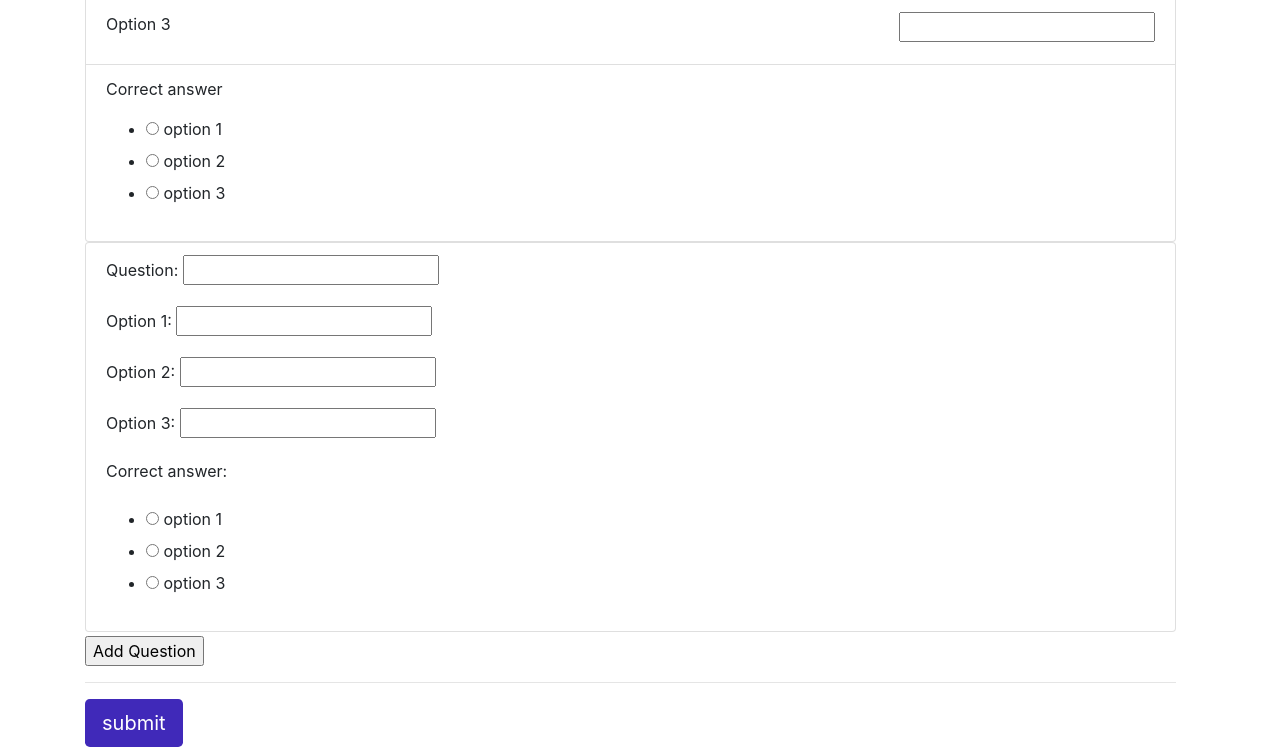
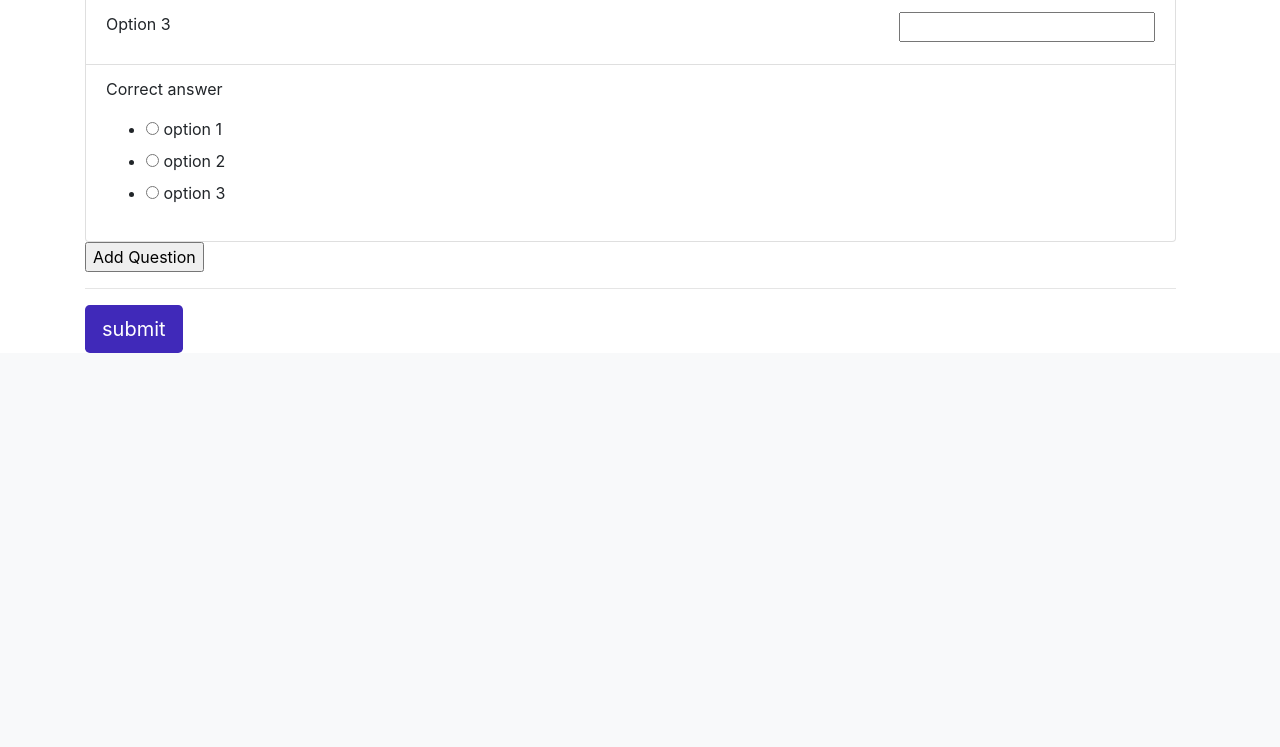
Before and after one commit to RobertNimmo26/quizBuddy, a Django app: page /createQuiz/ in a window 1280 px wide. Shown: the part 562-1309 px from the top of the page. After the commit the page ends 915 px from the top, so only its background shows below. Run offline with Django 3.2, Linux system fonts and the light colour scheme; the visitor is signed in with stand-in values (Sample User, id 1); data that the repository does not hold is empty; some libraries are stand-ins or nearby versions.

```diff
--- a/quiz/forms.py
+++ b/quiz/forms.py
@@ -26,13 +26,13 @@ class quizCreationForm(forms.Form):
     due_date = forms.DateTimeField(input_formats=['%d/%m/%Y %H:%M'], required=True)
 
 class questionCreationForm(forms.Form):
-    question = forms.CharField(widget=forms.TextInput(attrs={'required':'required'}), label="Question", max_length=50, required=True)
-    first_option = forms.CharField(widget=forms.TextInput(attrs={'required':'required'}), label="Option 1", max_length=50, required=True)
-    second_option = forms.CharField(widget=forms.TextInput(attrs={'required':'required'}), label="Option 2", max_length=50, required=True)
-    third_option = forms.CharField(widget=forms.TextInput(attrs={'required':'required'}), label="Option 3", max_length=50, required=True)
+    question = forms.CharField(widget=forms.TextInput(attrs={}), label="Question", max_length=50, required=True)
+    first_option = forms.CharField(widget=forms.TextInput(attrs={}), label="Option 1", max_length=50, required=True)
+    second_option = forms.CharField(widget=forms.TextInput(attrs={}), label="Option 2", max_length=50, required=True)
+    third_option = forms.CharField(widget=forms.TextInput(attrs={}), label="Option 3", max_length=50, required=True)
     ANSWERS=[('first_option','option 1'),
          ('second_option','option 2'),
          ('third_option', 'option 3')]
-    correct_answer = forms.ChoiceField(choices=ANSWERS, widget=forms.RadioSelect(attrs={'required':'required'}))
+    correct_answer = forms.ChoiceField(choices=ANSWERS, widget=forms.RadioSelect(attrs={}))
 # Formset Allows for adding multiple forms
 questionFormset = formset_factory(questionCreationForm)
--- a/templates/quiz/create-quiz.html
+++ b/templates/quiz/create-quiz.html
@@ -50,10 +50,10 @@
                     {% endfor %}
                 {% endfor %}
             </div>
-            <div id="empty_form">
+            <div id="empty_form" style="display:none">
                 <div class="no_error list-group mb-1">
                    <li class="list-group-item">
-                     {{ questionForms.empty_form.as_p }}
+                     {{ questionForms.empty_form }}
                    </li>
                 </div>
             </div>
```
